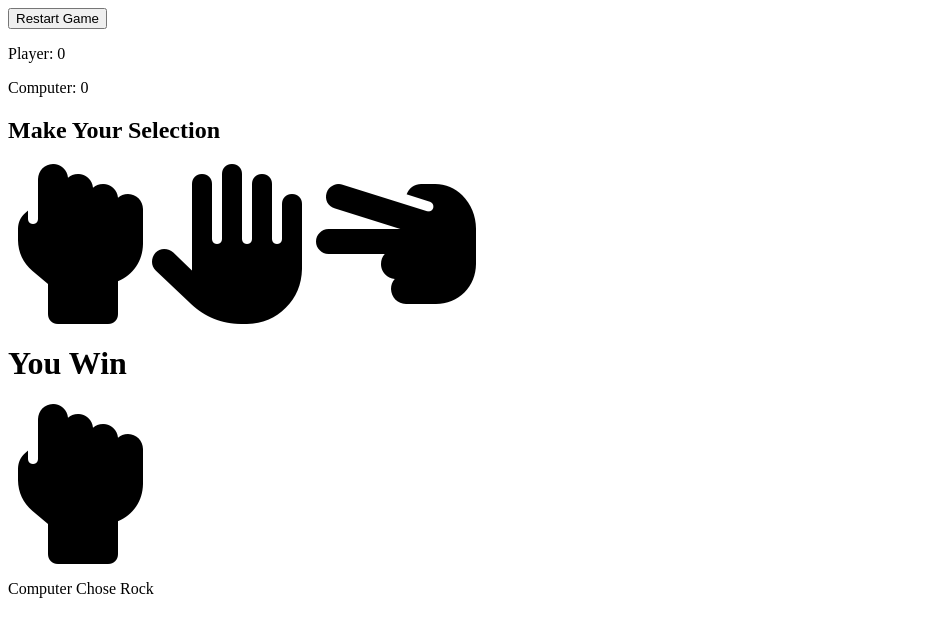
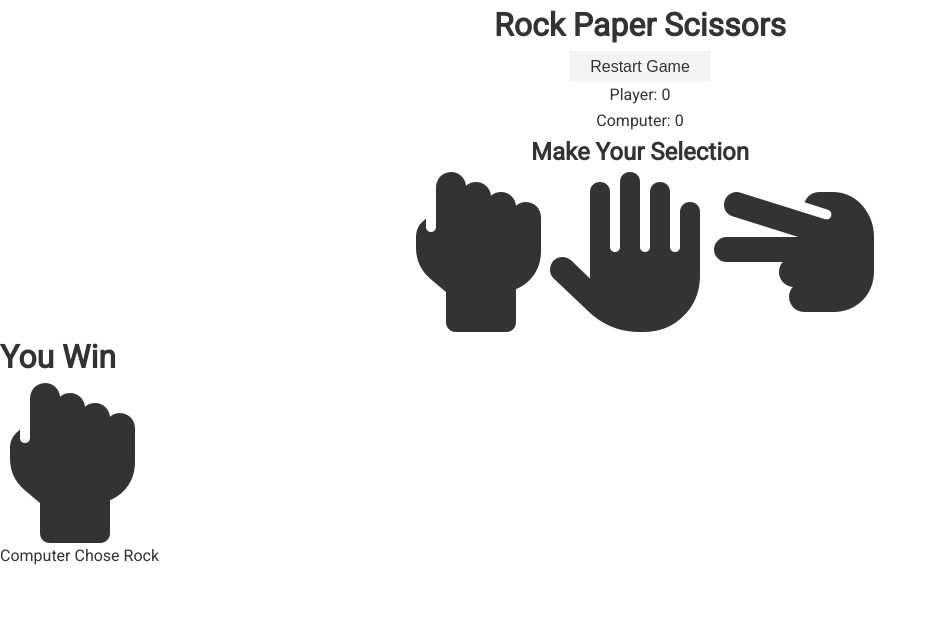
Before and after one commit to Annie-Huang/rock-paper-scissors-game, a plain HTML site: page index.html in a window 1280 px wide. Shown: the whole page, without its empty margins (0-937 px from the left). Drawn offline with Linux system fonts and the light colour scheme; files whose address does not match are found by name.

Commit message:
Initial styling for the page.

```diff
--- a/css/style.css
+++ b/css/style.css
@@ -0,0 +1,47 @@
+@import url('https://fonts.googleapis.com/css?family=Roboto');
+
+:root {
+    --primary-color: #003699;
+    --dark-color: #333333;
+    --light-color: #f4f4f4;
+    --lose-color: #dc3545;
+    --win-color: #28a745;
+    --modal-duration: 1s;
+}
+
+* {
+    box-sizing: border-box;
+    padding: 0;
+    margin: 0;
+}
+
+body {
+    font-family: 'Roboto', sans-serif;
+    line-height: 1.6;
+    background: #fff;
+    color: #333;
+}
+
+.container {
+    max-width: 1100px;
+    margin: auto;
+    overflow: hidden;
+    padding: 0 2rem;
+    text-align: center;
+}
+
+.restart-btn {
+    display: inline-block;
+    background: var(--light-color);
+    color: #333;
+    padding: 0.4rem 1.3rem;
+    font-size: 1rem;
+    cursor: pointer;
+    outline: none;
+    border: none;
+}
+
+.restart-btn:hover {
+    background: var(--primary-color);
+    color: #fff;
+}
--- a/index.html
+++ b/index.html
@@ -13,6 +13,7 @@
 <body>
     <div class="container">
         <header class="header">
+            <h1>Rock Paper Scissors</h1>
             <button id="restart" class="restart-btn">Restart Game</button>
             <div id="score" class="score">
                 <p>Player: 0</p>
```
